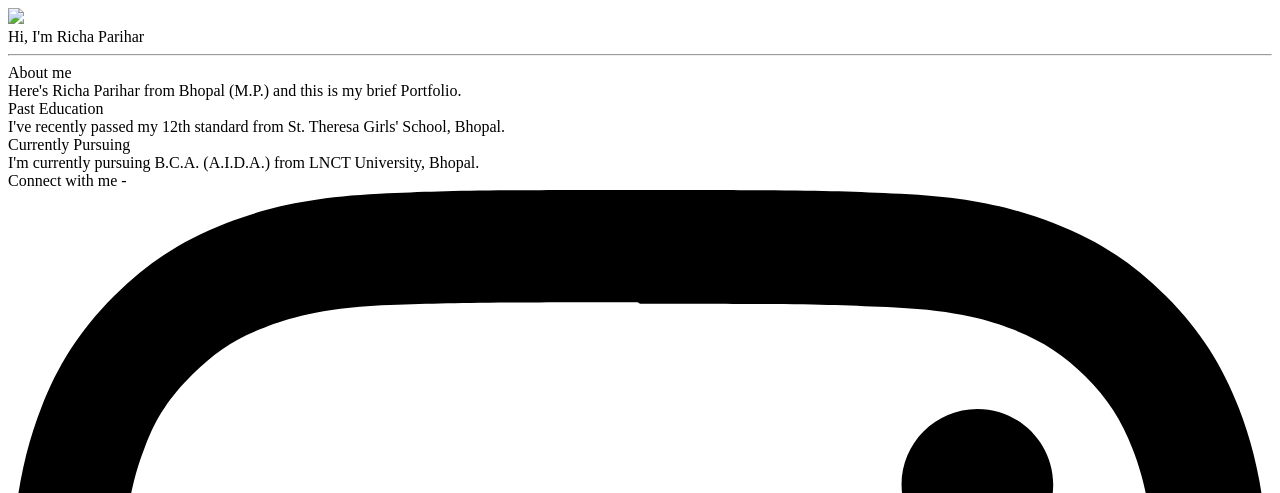
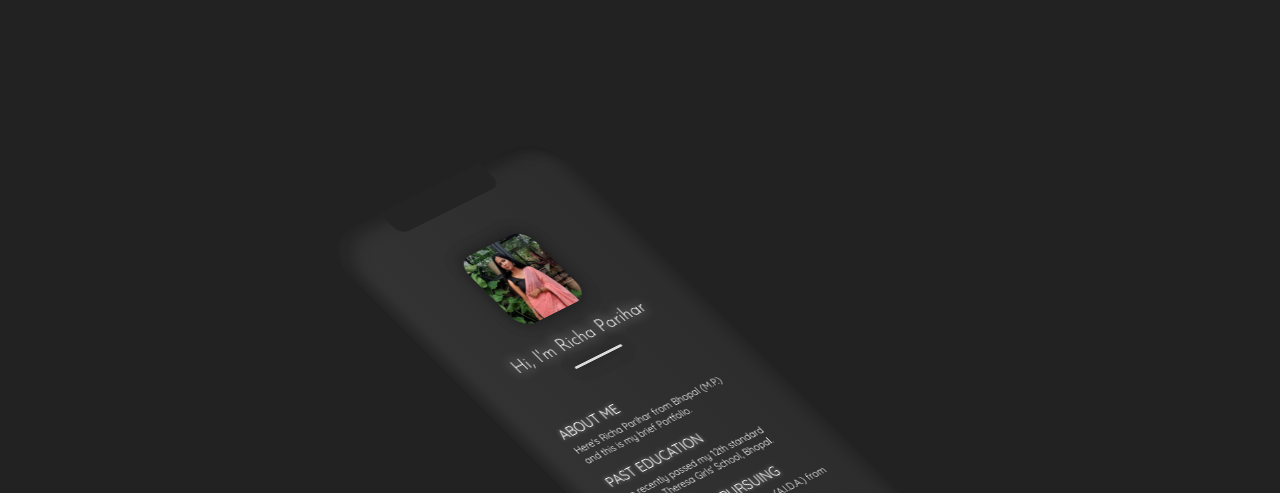
Before and after one commit to ApidBoy/richa-portfolio, a plain HTML site: page index.html in a window 1280 px wide. Shown: the top 493 px of the page. Drawn offline with Linux system fonts and the light colour scheme; the site is published under a folder, as on GitHub Pages, so addresses that start at the root find nothing.

Commit message:
Minor changes

```diff
--- a/index.html
+++ b/index.html
@@ -9,13 +9,13 @@
     <link rel="preconnect" href="https://fonts.gstatic.com" crossorigin>
     <link href="https://fonts.googleapis.com/css2?family=Josefin+Sans:wght@300&display=swap" rel="stylesheet">
     <link href="https://fonts.googleapis.com/css2?family=Quicksand&display=swap" rel="stylesheet">
-    <link rel="stylesheet" href="/styles/index.css">
+    <link rel="stylesheet" href="./styles/index.css">
 </head>
 <body>
     <section id="mainContainer">
         <div id="notch"></div>
         <div id="aboutContainer">
-            <img id="mainPic" src="/resources/pic.jpg" />
+            <img id="mainPic" src="./resources/pic.jpg" />
             <div id="myName">
                 Hi,
                 I'm Richa Parihar
```
